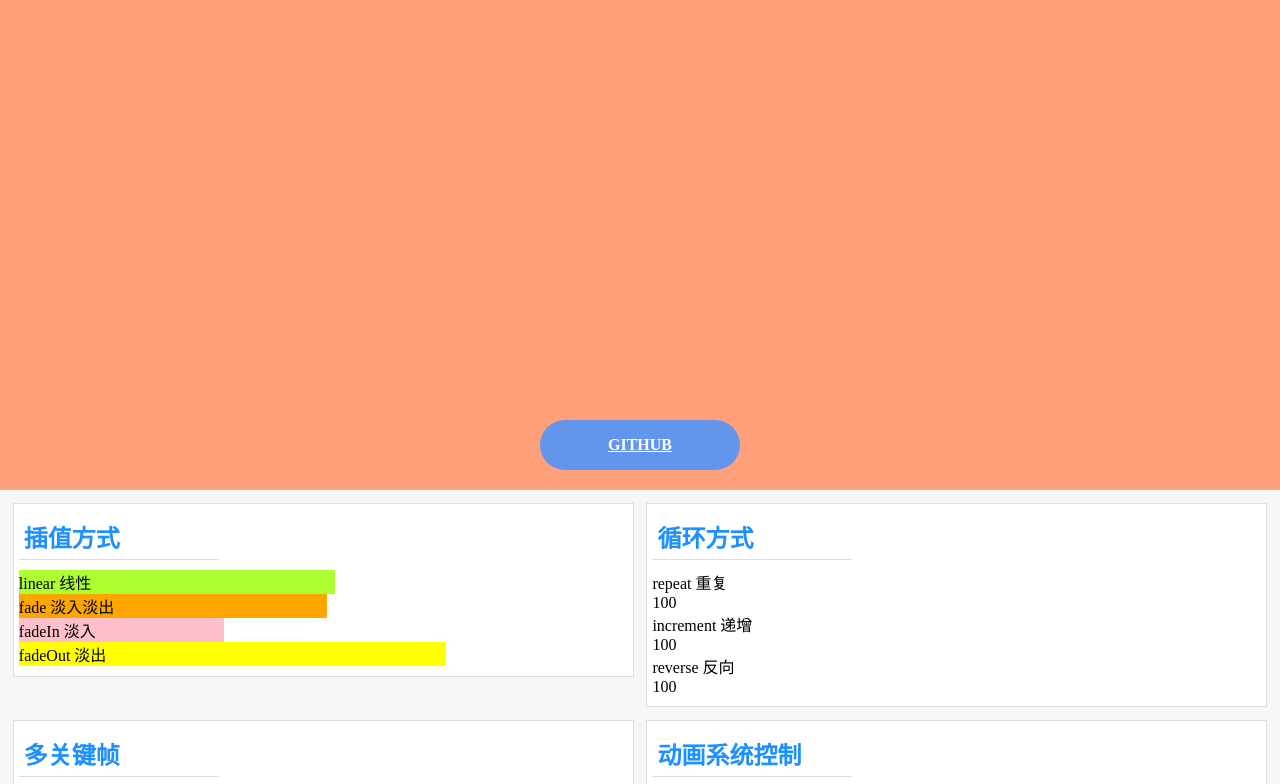
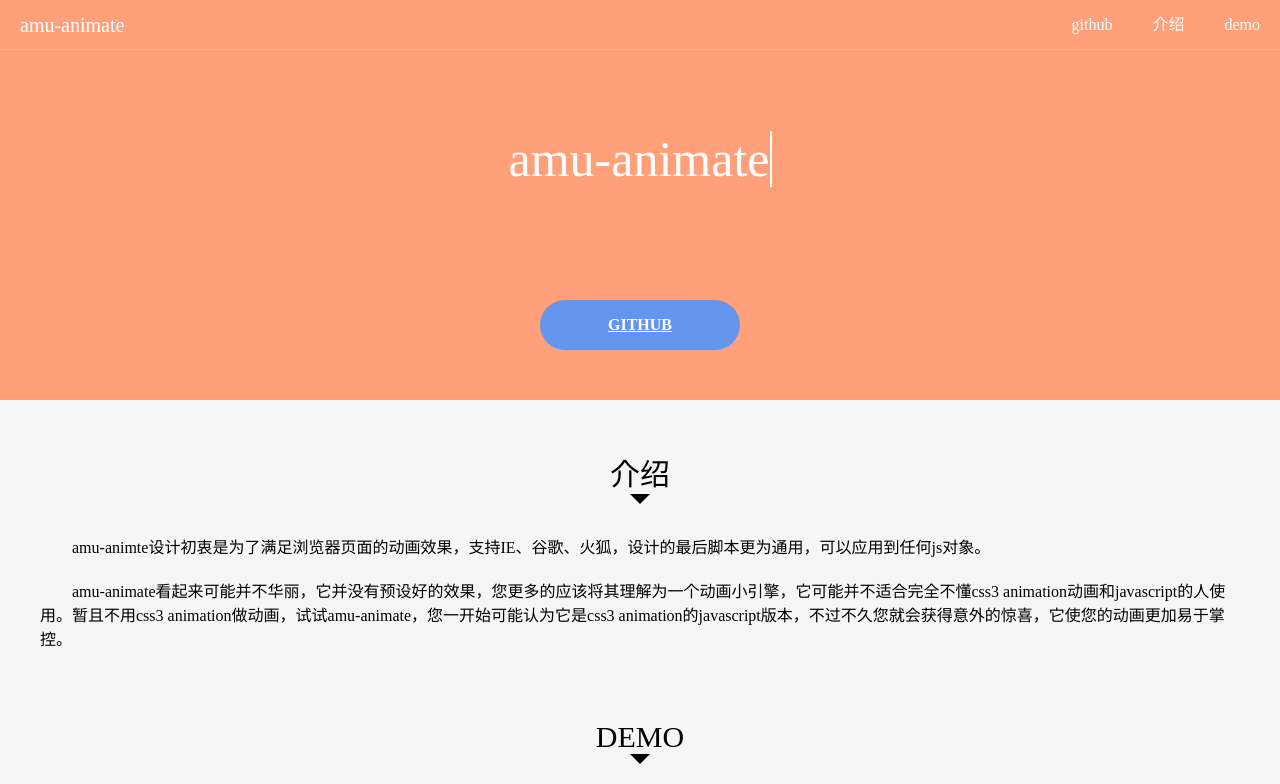
Before and after one commit to amuliang/amu-animate, a plain HTML site: page index.html in a window 1280 px wide. Shown: the top 784 px of the page. Drawn offline with Linux system fonts and the light colour scheme.

Commit message:
增加targets属性，修改index页面

```diff
--- a/index.html
+++ b/index.html
@@ -34,7 +34,6 @@
 		width:200px;
 		line-height:50px;
 		background-color:cornflowerblue;
-		margin:20px auto;
 		text-align:center;
 		font-weight: 700;
 		color:white;
@@ -45,14 +44,156 @@
 		color:gold;
 		background-color:mediumslateblue;
 	}
+	.row {
+		float: left;
+		width: 100%;
+	}
+	.text-center {
+		text-align: center;
+	}
+	.align-center {
+		margin-left: auto;
+		margin-right: auto;
+	}
+	.chapter {
+		padding-top: 50px;
+	}
+	.chapter-title {
+		font-size: 30px;
+	}
+	.anchor {
+		width:20px;
+		border: 10px solid #000;
+		border-bottom-color: rgba(0,0,0,0);
+		border-left-color: rgba(0,0,0,0);
+		border-right-color: rgba(0,0,0,0);
+	}
+	.my-1 {
+		margin-top: 5px;
+		margin-bottom: 5px;
+	}
+	.my-2 {
+		margin-top: 10px;
+		margin-bottom: 10px;
+	}
+	.my-3 {
+		margin-top: 20px;
+		margin-bottom: 20px;
+	}
+	.my-4 {
+		margin-top: 50px;
+		margin-bottom: 50px;
+	}
+	.nav-list {
+		list-style-type: none;
+		float: right;
+	}
+	.nav-list li {
+		float: left;
+		line-height: 50px;
+		color: #fff;
+		padding: 0 20px;
+		cursor: pointer;
+	}
+	.nav-list li:hover {
+		background-color: #ffc9a9;
+	}
+	.nav-logo {
+		float: left;
+		line-height: 50px;
+		font-size: 20px;
+		color: #fff;
+		padding: 0 20px;
+	}
+	p {
+		margin: 20px 40px;
+		text-indent:2em;
+	}
+	.logo-name {
+		color: #fff;
+		font-size: 50px;
+		width: 500px;
+	}
 </style>
 <script type="text/javascript" src="animate.js"></script>
+<script type="text/javascript">
+	function slideToAnchor(target) {
+		var html = document.getElementsByTagName("html")[0];
+		animate.mulPush([
+			{ target: document.body, startValue: document.body.scrollTop },
+			{ target: html, startValue: html.scrollTop }
+		], {
+			prop: "scrollTop",
+			endValue: document.getElementById(target).offsetTop - 50,
+			interpolationType: "fade"
+		});
+	}
+</script>
 </head>
 <body style="background-color:#f6f6f6">
-	<div style="float:left;width:100%;background-color:lightsalmon;">
-		<div style="height:400px;"></div>
-		<a href="https://github.com/amuliang/amu-animate/" class="github">GITHUB</a>
+	<div class="row" style="position:fixed;top:0;height:50px;background-color:lightsalmon;border-bottom:1px solid #ffa9a9;z-index:9999">
+		<span class="nav-logo">amu-animate</span>
+		<ul class="nav-list">
+			<li onclick="slideToAnchor('github')">github</li>
+			<li onclick="slideToAnchor('intro')">介绍</li>
+			<li onclick="slideToAnchor('demo')">demo</li>
+		</ul>
 	</div>
+	<div id="github" class="row chapter" style="background-color:lightsalmon;">
+		<div class="row" style="height:200px;">
+			<div class="logo-name align-center text-center" style="margin-top:80px;">
+				<span id="logo-name">amu-animate</span><span id="logo-cursor" style="height:50px;border-left:2px solid #fff;"></span>
+			</div>
+		</div>
+		<div class="row">
+			<a href="https://github.com/amuliang/amu-animate/" class="github align-center my-4">GITHUB</a>
+		</div>
+		<script type="text/javascript">
+			;(function(){
+				var name = "amu-animate";
+				animate.push({
+					target: document.getElementById("logo-name"),
+					prop: "innerHTML",
+					keyFrames: [
+						{ value: 0, duration: 1000 },
+						{ value: 4, duration: 1000 },
+						{ value: 4, duration: 1000 },
+						{ value: name.length, duration: 1000 }
+					],
+					expression: function(value) {
+						return name.substring(0, Math.round(value));
+					}
+				});
+				animate.push({
+					target: document.getElementById("logo-cursor").style,
+					prop: "visibility",
+					keyFrames: [
+						{ value: 0, duration: 500 },
+						{ value: 1, duration: 500 }
+					],
+					expression: function(value) {
+						return value == 1 ? "hidden" : "visible";
+					},
+					interval: 500,
+					loopType: "repeat",
+					loopTimes: 0
+				});
+			})();
+		</script>
+	</div>
+	<div id="intro" class="row text-center chapter">
+		<div class="chapter-title">介绍</div>
+		<div class="anchor align-center"></div>
+	</div>
+	<div class="row">
+		<p>amu-animte设计初衷是为了满足浏览器页面的动画效果，支持IE、谷歌、火狐，设计的最后脚本更为通用，可以应用到任何js对象。</p>
+		<p>amu-animate看起来可能并不华丽，它并没有预设好的效果，您更多的应该将其理解为一个动画小引擎，它可能并不适合完全不懂css3 animation动画和javascript的人使用。暂且不用css3 animation做动画，试试amu-animate，您一开始可能认为它是css3 animation的javascript版本，不过不久您就会获得意外的惊喜，它使您的动画更加易于掌控。</p>
+	</div>
+	<div id="demo" class="row text-center chapter">
+		<div class="chapter-title">DEMO</div>
+		<div class="anchor align-center"></div>
+	</div>
+
 	<div class="card">
 		<h2>插值方式</h2>
 		<div id="interpolationType-linear" style="background: greenyellow;">linear 线性</div>
@@ -158,6 +299,36 @@
 		</script>
 	</div>
 	<div class="card">
+		<style>
+			.clock-pointer {
+				position:absolute;
+				top:143px;
+				height:4px;
+				margin-left: 10px;
+				border-right:135px solid black;
+				padding-left:135px;
+			}
+		</style>
+		<h2>demo 钟表动画</h2>
+		<div style="position:relative;width:300px; height:300px; border:5px solid black; border-radius:150px;">
+			<div id="clock-pointer" class="clock-pointer"></div>
+		</div>
+		<script type="text/javascript">
+			animate.push({
+				target: document.getElementById("clock-pointer").style,
+				prop: "transform",
+				keyFrames: [
+					{ value: -90, duration: 0 },
+					{ value: -90 + 6, duration: 1000 }
+				],
+				formatValue: animate.formats.css.rotate,
+				loopType: "increment",
+				interval: 1000,
+				loopTimes: 0
+			});
+		</script>
+	</div>
+	<div class="card">
 		<h2>单动画控制</h2>
 		<div id="red-block" style="background-color:red; width:20px; height:20px;"></div>
 		<div id="blue-block" style="background-color:blue; width:20px; height:20px;"></div>
@@ -193,36 +364,6 @@
 				if(item.status == "pause") animate.continueById("blue-block-item");
 				else animate.pauseById("blue-block-item");
 			}
-		</script>
-	</div>
-	<div class="card">
-		<style>
-			.clock-pointer {
-				position:absolute;
-				top:143px;
-				height:4px;
-				margin-left: 10px;
-				border-right:135px solid black;
-				padding-left:135px;
-			}
-		</style>
-		<h2>demo 钟表动画</h2>
-		<div style="position:relative;width:300px; height:300px; border:5px solid black; border-radius:150px;">
-			<div id="clock-pointer" class="clock-pointer"></div>
-		</div>
-		<script type="text/javascript">
-			animate.push({
-				target: document.getElementById("clock-pointer").style,
-				prop: "transform",
-				keyFrames: [
-					{ value: -90, duration: 0 },
-					{ value: -90 + 6, duration: 1000 }
-				],
-				formatValue: animate.formats.css.rotate,
-				loopType: "increment",
-				interval: 1000,
-				loopTimes: 0
-			});
 		</script>
 	</div>
 	<div class="card">
```
Also changed, not shown: animate.js, 1 other file.
